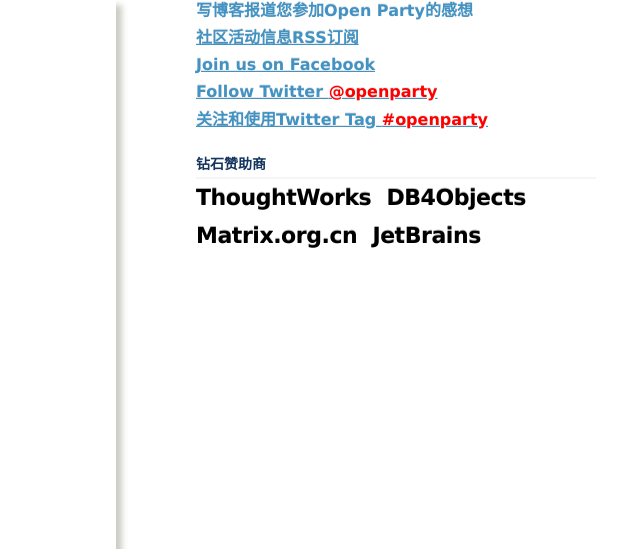
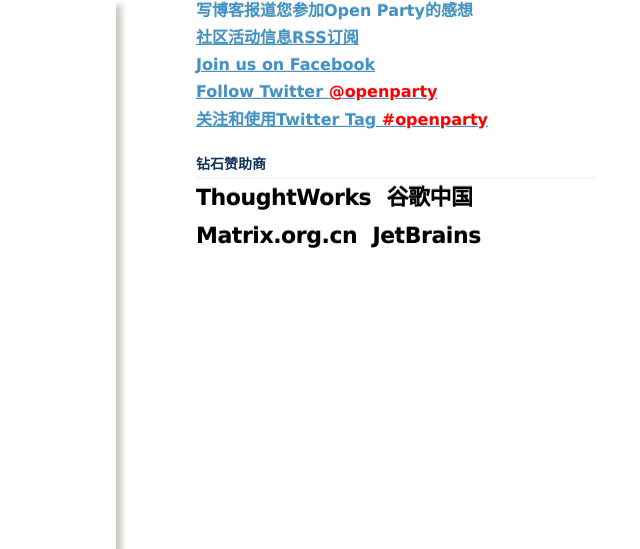
Before and after one commit to openparty/openparty, a Django app: template templates/core/index.html in a window 1280 px wide. Shown: the part 384-933 px from the top of the page, without its empty margins (514-1154 px from the left). Run offline with Django 3.2, Linux system fonts and the light colour scheme; the template is opened without the code that fills it, so the values that code supplies are empty.

Commit message:
赞助商信息更新
git-svn-id: https://openparty.googlecode.com/svn/trunk/openparty@240 675f3c5f-904a-0410-84ce-8d0eee00fd03

```diff
--- a/templates/core/index.html
+++ b/templates/core/index.html
@@ -39,7 +39,7 @@
         <h2>钻石赞助商</h2>
         <ul>
           <li><a href="http://www.thoughtworks.com">ThoughtWorks</a></li>
-          <li><a href="http://www.db4objects.com">DB4Objects</a></li>
+          <li><a href="http://www.google.com.hk/">谷歌中国</a></li>
           <li><a href="http://www.matrix.org.cn">Matrix.org.cn</a></li>
           <li><a href="http://www.jetbrains.com">JetBrains</a></li>
         </ul>
```
